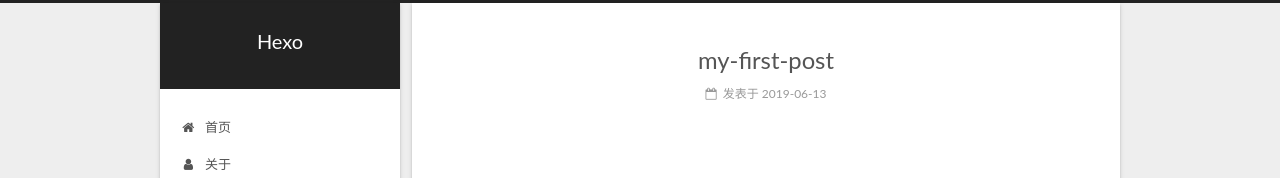
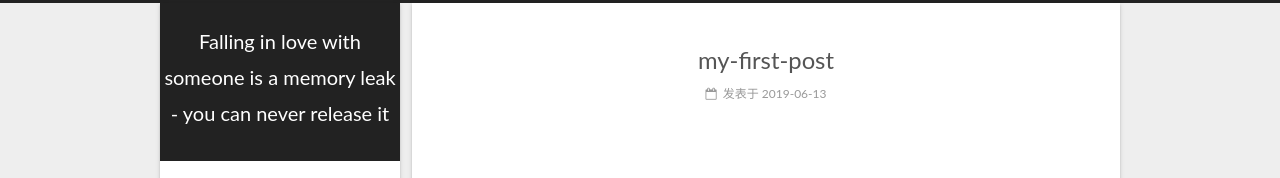
Before and after one commit to shuaidiao/shuai.github.io, a plain HTML site: page index.html in a window 1280 px wide. Shown: the top 178 px of the page. Drawn offline with Linux system fonts and the light colour scheme.

Commit message:
Site updated: 2019-06-13 16:46:54

```diff
--- a/css/main.css
+++ b/css/main.css
@@ -1823,7 +1823,7 @@ pre .javascript .function {
   width: 4px;
   height: 4px;
   border-radius: 50%;
-  background: #f58a78;
+  background: #2601ff;
 }
 .links-of-blogroll {
   font-size: 13px;
--- a/index.html
+++ b/index.html
@@ -80,12 +80,12 @@
 
 
 <meta property="og:type" content="website">
-<meta property="og:title" content="Hexo">
+<meta property="og:title" content="Falling in love with someone is a memory leak - you can never release it">
 <meta property="og:url" content="http://yoursite.com/index.html">
-<meta property="og:site_name" content="Hexo">
+<meta property="og:site_name" content="Falling in love with someone is a memory leak - you can never release it">
 <meta property="og:locale" content="zh-Hans">
 <meta name="twitter:card" content="summary">
-<meta name="twitter:title" content="Hexo">
+<meta name="twitter:title" content="Falling in love with someone is a memory leak - you can never release it">
 
 
 
@@ -121,7 +121,7 @@
 
 
 
-  <title>Hexo</title>
+  <title>Falling in love with someone is a memory leak - you can never release it</title>
 
 
 
@@ -152,7 +152,7 @@
     <div class="custom-logo-site-title">
       <a href="/" class="brand" rel="start">
         <span class="logo-line-before"><i></i></span>
-        <span class="site-title">Hexo</span>
+        <span class="site-title">Falling in love with someone is a memory leak - you can never release it</span>
         <span class="logo-line-after"><i></i></span>
       </a>
     </div>
@@ -258,7 +258,7 @@
     </span>
 
     <span hidden itemprop="publisher" itemscope itemtype="http://schema.org/Organization">
-      <meta itemprop="name" content="Hexo">
+      <meta itemprop="name" content="Falling in love with someone is a memory leak - you can never release it">
     </span>
 
 
@@ -377,7 +377,7 @@
     </span>
 
     <span hidden itemprop="publisher" itemscope itemtype="http://schema.org/Organization">
-      <meta itemprop="name" content="Hexo">
+      <meta itemprop="name" content="Falling in love with someone is a memory leak - you can never release it">
     </span>
 
 
```
Also changed, not shown: 2019/06/13/hello-world/index.html (+4 -4 lines), 2019/06/13/my-first-post/index.html (+4 -4 lines), archives/2019/06/index.html (+5 -5 lines), archives/2019/index.html (+5 -5 lines), archives/index.html (+5 -5 lines).
